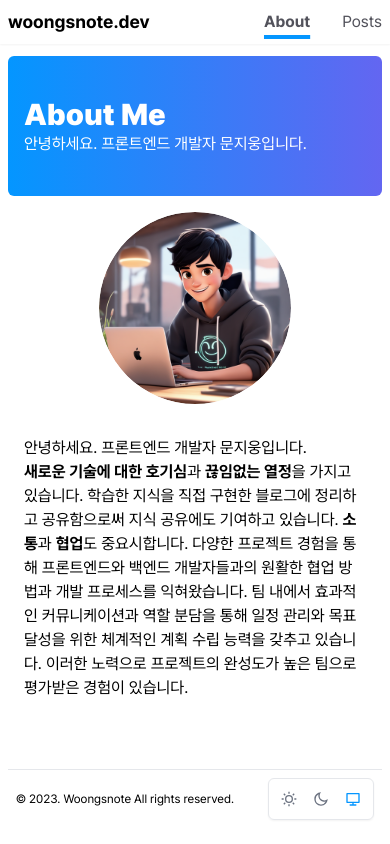
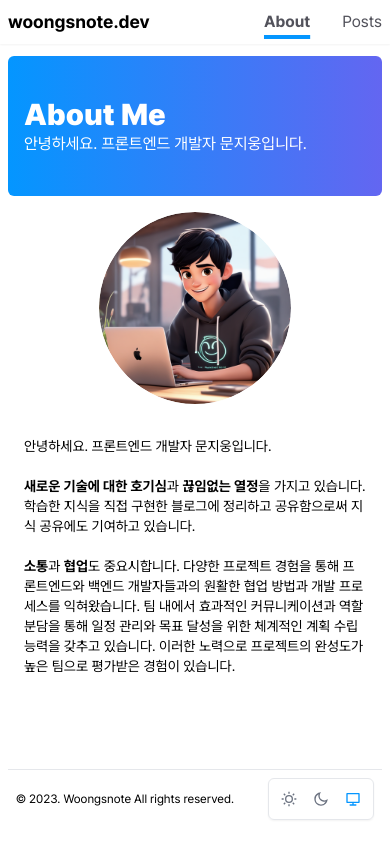
Before and after one commit to woongsnote/woongsnote-dev, a Next.js app: page /about in a window 390 px wide. Built offline with nearby package versions, Linux system fonts and the light colour scheme.

Commit message:
style: update components

```diff
--- a/app/about/page.tsx
+++ b/app/about/page.tsx
@@ -12,23 +12,20 @@ export default function About() {
         <div className="basis-1/4">
           <ProfileImage />
         </div>
-        <div className="flex gap-8 items-center">
-          <p className="text-base lg:text-lg">
-            안녕하세요. 프론트엔드 개발자 문지웅입니다. <br />
-            <b>새로운 기술에 대한 호기심</b>과 <b>끊임없는 열정</b>을 가지고
-            있습니다. 학습한 지식을 직접 구현한 블로그에 정리하고 공유함으로써
-            지식 공유에도 기여하고 있습니다. <b>소통</b>과 <b>협업</b>도
-            중요시합니다. 다양한 프로젝트 경험을 통해 프론트엔드와 백엔드
-            개발자들과의 원활한 협업 방법과 개발 프로세스를 익혀왔습니다. 팀
-            내에서 효과적인 커뮤니케이션과 역할 분담을 통해 일정 관리와 목표
-            달성을 위한 체계적인 계획 수립 능력을 갖추고 있습니다. 이러한
-            노력으로 프로젝트의 완성도가 높은 팀으로 평가받은 경험이 있습니다.
-          </p>
-        </div>
+        <p className="text-sm lg:text-lg w-full max-w-3xl">
+          안녕하세요. 프론트엔드 개발자 문지웅입니다. <br />
+          <br />
+          <b>새로운 기술에 대한 호기심</b>과 <b>끊임없는 열정</b>을 가지고
+          있습니다. 학습한 지식을 직접 구현한 블로그에 정리하고 공유함으로써
+          지식 공유에도 기여하고 있습니다. <br />
+          <br /> <b>소통</b>과 <b>협업</b>도 중요시합니다. 다양한 프로젝트
+          경험을 통해 프론트엔드와 백엔드 개발자들과의 원활한 협업 방법과 개발
+          프로세스를 익혀왔습니다. 팀 내에서 효과적인 커뮤니케이션과 역할 분담을
+          통해 일정 관리와 목표 달성을 위한 체계적인 계획 수립 능력을 갖추고
+          있습니다. 이러한 노력으로 프로젝트의 완성도가 높은 팀으로 평가받은
+          경험이 있습니다.
+        </p>
       </section>
-      <section>{/* My Skills */}</section>
-      <section>{/* My Experiences */}</section>
-      <section>{/* Recent Projects */}</section>
     </>
   );
 }
--- a/app/ui/profile/Profile.tsx
+++ b/app/ui/profile/Profile.tsx
@@ -10,8 +10,7 @@ export const Profile = () => {
         <p className="text-lg lg:text-xl">
           안녕하세요. 프론트엔드 개발자{' '}
           <span className="font-bold">문지웅</span>입니다. <br />
-          <b>새로운 기술</b>을 학습하고 프로젝트에 적용하는 것을 즐깁니다.{' '}
-          <br />
+          <b>새로운 기술</b>을 학습하고 적용하는 것을 즐깁니다. <br />
           최근에는 <b>Next.js</b>를 학습하고 있습니다.
         </p>
       </div>
```
